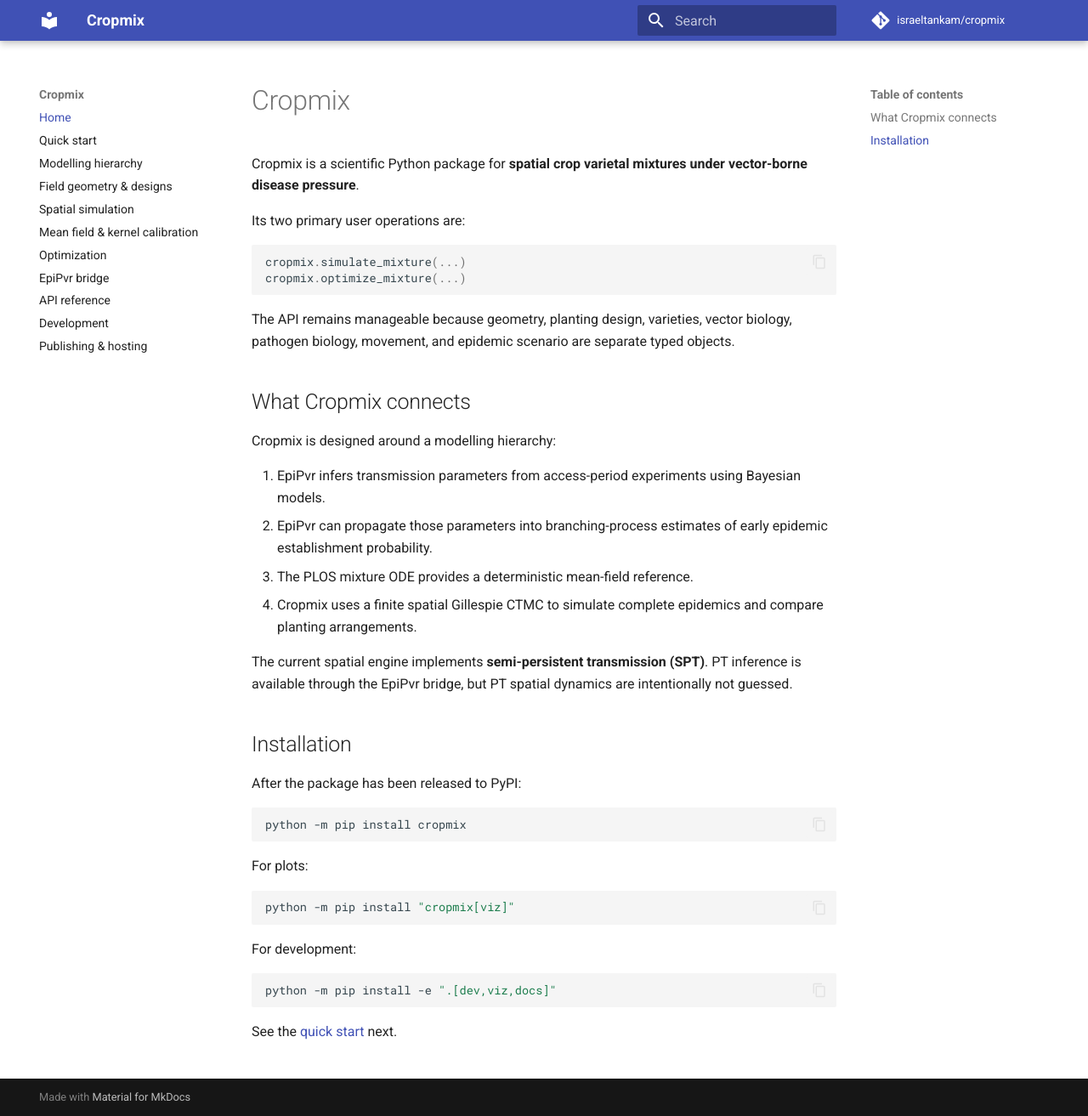
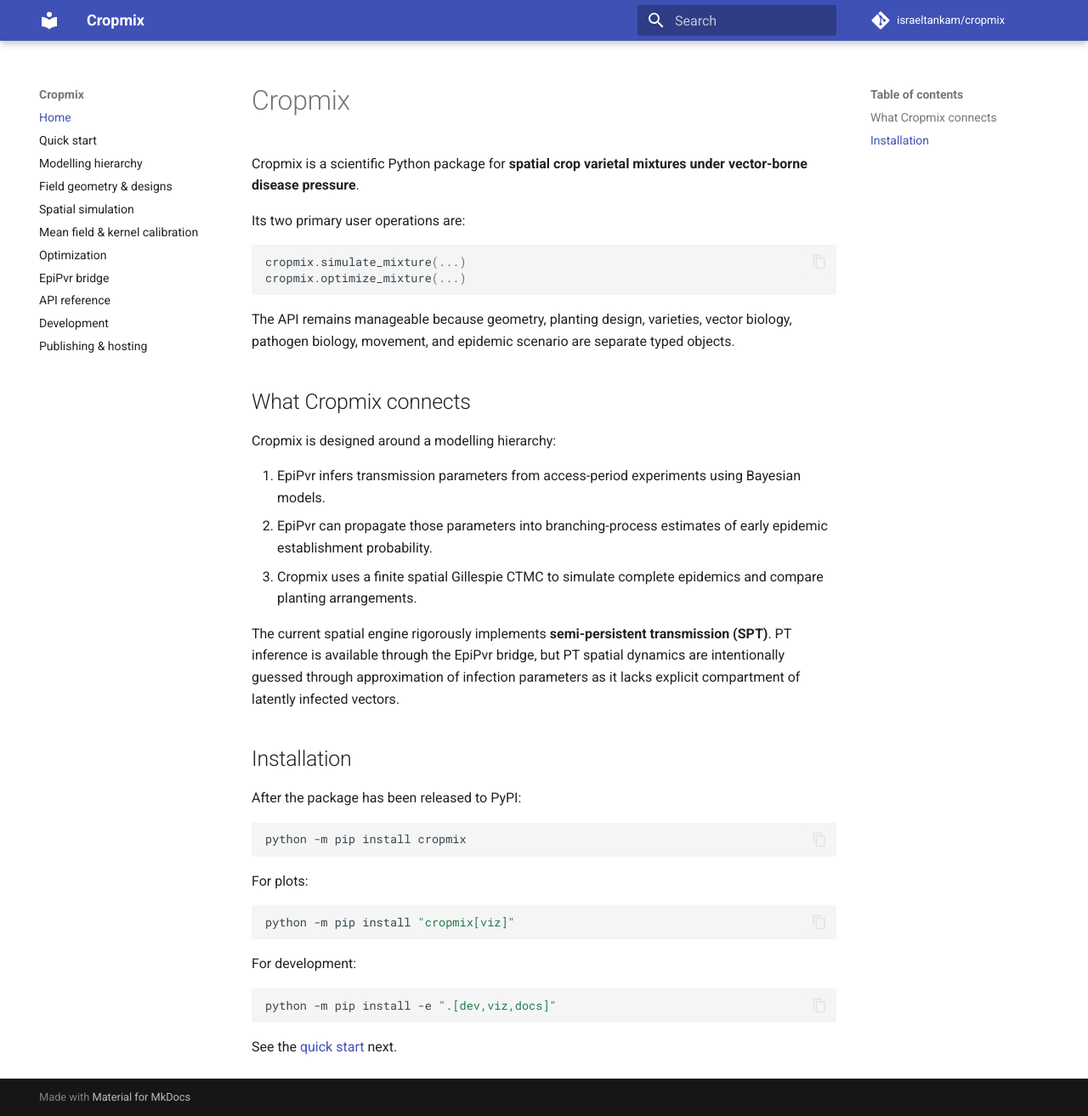
Before and after one commit to israeltankam/cropmix, an MkDocs documentation site: the page built from docs/index.md, in a window 1280 px wide and 1313 px high. Shown: the whole window at 85% size. Built offline with MkDocs 1.6.1 and Material for MkDocs 9.7.7, drawn with Linux system fonts in a browser that asks for light colours; comment, search, counter and statistics services are not loaded.

Commit message:
changed PT details in description; removed shit about PLOS Mean field

```diff
--- a/docs/index.md
+++ b/docs/index.md
@@ -17,10 +17,9 @@
 
 1. EpiPvr infers transmission parameters from access-period experiments using Bayesian models.
 2. EpiPvr can propagate those parameters into branching-process estimates of early epidemic establishment probability.
-3. The PLOS mixture ODE provides a deterministic mean-field reference.
-4. Cropmix uses a finite spatial Gillespie CTMC to simulate complete epidemics and compare planting arrangements.
+3. Cropmix uses a finite spatial Gillespie CTMC to simulate complete epidemics and compare planting arrangements.
 
-The current spatial engine implements **semi-persistent transmission (SPT)**. PT inference is available through the EpiPvr bridge, but PT spatial dynamics are intentionally not guessed.
+The current spatial engine rigorously implements **semi-persistent transmission (SPT)**. PT inference is available through the EpiPvr bridge, but PT spatial dynamics are intentionally guessed through approximation of infection parameters as it lacks explicit compartment of latently infected vectors.
 
 ## Installation
 
```
